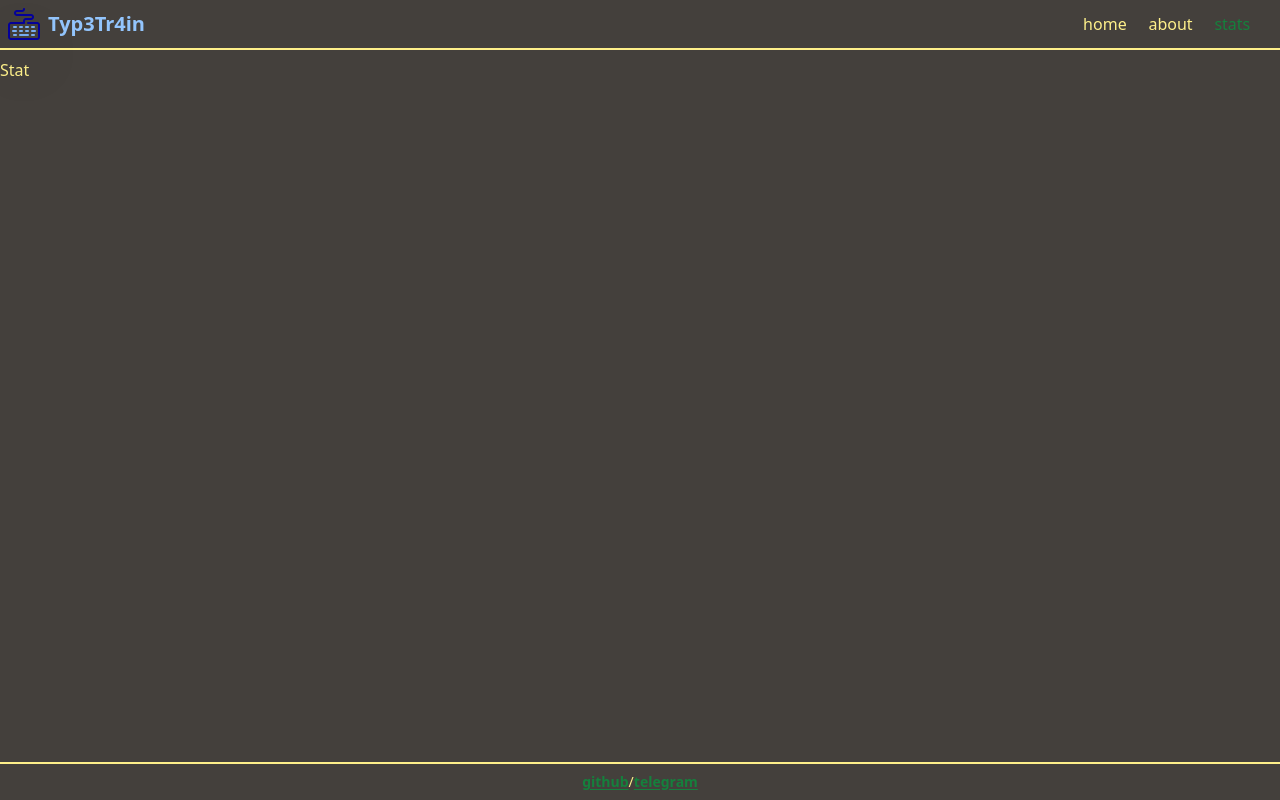
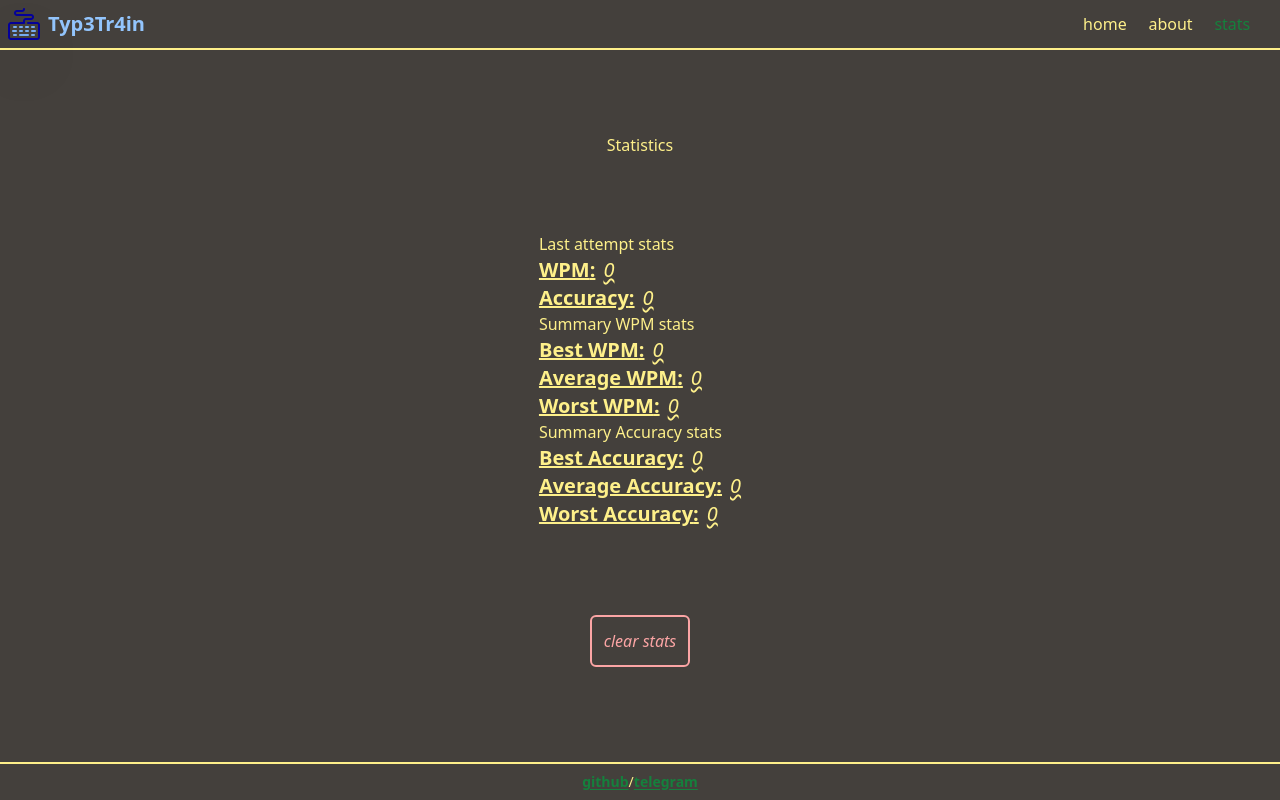
Before and after one commit to muwa37/typ3tr4in, a React app: page /stat in a window 1280 px wide. Built offline with nearby package versions, Linux system fonts and the light colour scheme.

Commit message:
Added UI component, modified Stat and About pages

```diff
--- /dev/null
+++ b/src/components/ui/CustomLi.tsx
@@ -0,0 +1,17 @@
+type Props = { liTitle: string; liText?: string };
+
+const CustomLi = ({ liTitle, liText }: Props) => {
+  return (
+    <li className='text-xl flex'>
+      <h3 className='font-bold underline'>
+        {liTitle}
+        {liText && ':'}
+      </h3>
+      {liText && (
+        <p className='italic pl-2 underline decoration-wavy'> {liText}</p>
+      )}
+    </li>
+  );
+};
+
+export default CustomLi;
--- a/src/components/wrapper/Footer.tsx
+++ b/src/components/wrapper/Footer.tsx
@@ -3,14 +3,14 @@ const Footer = () => {
     <div className='p-2 w-full flex space-x-6 items-center justify-center text-sm'>
       <p>
         <a
-          className='underline underline-offset-2 font-semibold text-green-700'
+          className='underline underline-offset-2 font-semibold text-green-700 hover:text-blue-300'
           href='https://github.com/muwa37'
         >
           github
         </a>
         <span>/</span>
         <a
-          className=' underline underline-offset-2 font-semibold text-green-700'
+          className=' underline underline-offset-2 font-semibold text-green-700 hover:text-blue-300'
           href='https://t.me/muwa1337'
         >
           telegram
--- a/src/components/wrapper/Header.tsx
+++ b/src/components/wrapper/Header.tsx
@@ -22,21 +22,27 @@ const Header = () => {
         <nav className='w-1/6 flex items-center justify-evenly'>
           <NavLink
             to='/'
-            className={({ isActive }) => (isActive ? 'text-green-700' : '')}
+            className={({ isActive }) =>
+              isActive ? 'text-green-700' : 'hover:text-blue-300'
+            }
             end
           >
             home
           </NavLink>
           <NavLink
             to='/about'
-            className={({ isActive }) => (isActive ? 'text-green-700' : '')}
+            className={({ isActive }) =>
+              isActive ? 'text-green-700' : 'hover:text-blue-300'
+            }
             end
           >
             about
           </NavLink>
           <NavLink
             to='/stat'
-            className={({ isActive }) => (isActive ? 'text-green-700' : '')}
+            className={({ isActive }) =>
+              isActive ? 'text-green-700' : 'hover:text-blue-300'
+            }
           >
             stats
           </NavLink>
--- a/src/pages/About.tsx
+++ b/src/pages/About.tsx
@@ -1,3 +1,6 @@
+import CustomLi from '@/components/ui/CustomLi';
+import { techNames } from '@/utils/consts';
+
 const About = () => {
   return (
     <section className='flex flex-col w-full h-full items-center justify-evenly'>
@@ -8,12 +11,10 @@ const About = () => {
         </h2>
         <div className=' w-1/4 flex flex-col items-center justify-center'>
           <h2 className='text-3xl font-bold'>Tech stack:</h2>
-          <ul className='flex flex-col items-center justify-start text-xl decoration-wavy underline'>
-            <li>TypeScript</li>
-            <li>React</li>
-            <li>Redux</li>
-            <li>Webpack</li>
-            <li>Tailwind</li>
+          <ul className='flex flex-col items-center justify-start '>
+            {techNames.map((techName) => (
+              <CustomLi liTitle={techName} />
+            ))}
           </ul>
         </div>
       </div>
--- a/src/pages/Stat.tsx
+++ b/src/pages/Stat.tsx
@@ -1,5 +1,71 @@
+import CustomLi from '@/components/ui/CustomLi';
+import { selectStats } from '@/store/stat/selectors';
+import { clearStats } from '@/store/stat/slice';
+import { useDispatch, useSelector } from 'react-redux';
+
 const Stat = () => {
-  return <div>Stat</div>;
+  const dispatch = useDispatch();
+  const stat = useSelector(selectStats);
+
+  const onClearClick = () => {
+    dispatch(clearStats());
+  };
+
+  return (
+    <section className='flex flex-col w-full h-full items-center justify-evenly'>
+      <h1>Statistics</h1>
+      <div>
+        <div>
+          <h2>Last attempt stats</h2>
+          <ul>
+            <CustomLi
+              liTitle='WPM'
+              liText={stat.lastAttemptStats.WPM.toString()}
+            />
+
+            <CustomLi
+              liTitle='Accuracy'
+              liText={stat.lastAttemptStats.accuracy.toString()}
+            />
+          </ul>
+
+          <div>
+            <h2>Summary WPM stats</h2>
+            <ul>
+              <CustomLi liTitle='Best WPM' liText={stat.bestWPM.toString()} />
+              <CustomLi liTitle='Average WPM' liText={stat.avgWPM.toString()} />
+              <CustomLi liTitle='Worst WPM' liText={stat.worstWPM.toString()} />
+            </ul>
+          </div>
+
+          <div>
+            <h2>Summary Accuracy stats</h2>
+            <ul>
+              <CustomLi
+                liTitle='Best Accuracy'
+                liText={stat.bestAccuracy.toString()}
+              />
+              <CustomLi
+                liTitle='Average Accuracy'
+                liText={stat.avgAccuracy.toString()}
+              />
+              <CustomLi
+                liTitle='Worst Accuracy'
+                liText={stat.worstAccuracy.toString()}
+              />
+            </ul>
+          </div>
+        </div>
+      </div>
+
+      <button
+        className='m-3 p-3 border-2 rounded-md border-red-300 text-red-300 hover:border-blue-300 hover:text-blue-300 flex items-center justify-center italic'
+        onClick={onClearClick}
+      >
+        clear stats
+      </button>
+    </section>
+  );
 };
 
 export default Stat;
--- a/src/store/stat/selectors.ts
+++ b/src/store/stat/selectors.ts
@@ -1,4 +1,5 @@
 import { RootState } from '..';
 
-export const selectLastTryStats = (state: RootState) => state.stat.lastTryStats;
+export const selectLastAttemptStats = (state: RootState) =>
+  state.stat.lastAttemptStats;
 export const selectStats = (state: RootState) => state.stat;
--- a/src/store/stat/slice.ts
+++ b/src/store/stat/slice.ts
@@ -8,7 +8,7 @@ const initialState: {
   bestAccuracy: number;
   avgAccuracy: number;
   worstAccuracy: number;
-  lastTryStats: {
+  lastAttemptStats: {
     WPM: number;
     accuracy: number;
   };
@@ -20,7 +20,7 @@ const initialState: {
   bestAccuracy: 0,
   avgAccuracy: 0,
   worstAccuracy: 0,
-  lastTryStats: {
+  lastAttemptStats: {
     WPM: 0,
     accuracy: 0,
   },
@@ -38,14 +38,14 @@ const modeSlice = createSlice({
       state.bestAccuracy = 0;
       state.avgAccuracy = 0;
       state.worstAccuracy = 0;
-      state.lastTryStats.WPM = 0;
-      state.lastTryStats.accuracy = 0;
+      state.lastAttemptStats.WPM = 0;
+      state.lastAttemptStats.accuracy = 0;
     },
     modifyStats(
       state,
       action: PayloadAction<{ WPM: number; accuracy: number }>
     ) {
-      state.lastTryStats = action.payload;
+      state.lastAttemptStats = action.payload;
 
       state.attemptCount += 1;
 
--- /dev/null
+++ b/src/utils/consts.ts
@@ -0,0 +1,7 @@
+export const techNames = [
+  'TypeScript',
+  'React',
+  'Redux',
+  'Webpack',
+  'TailWind',
+];
```
